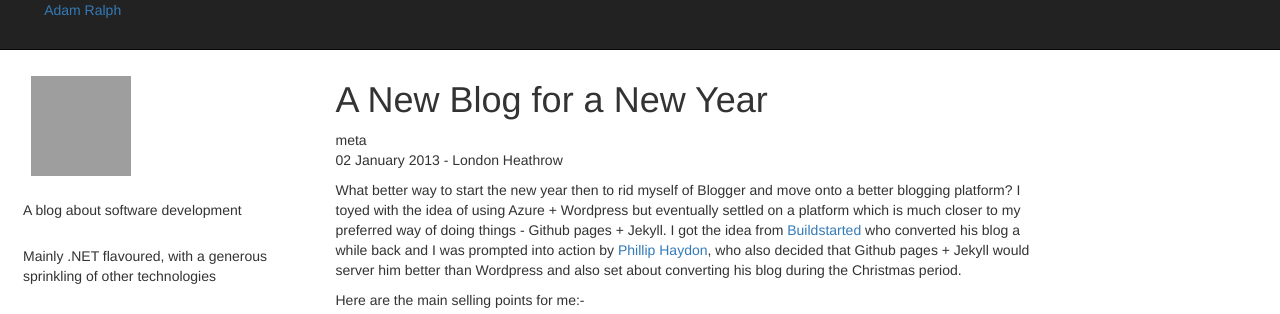
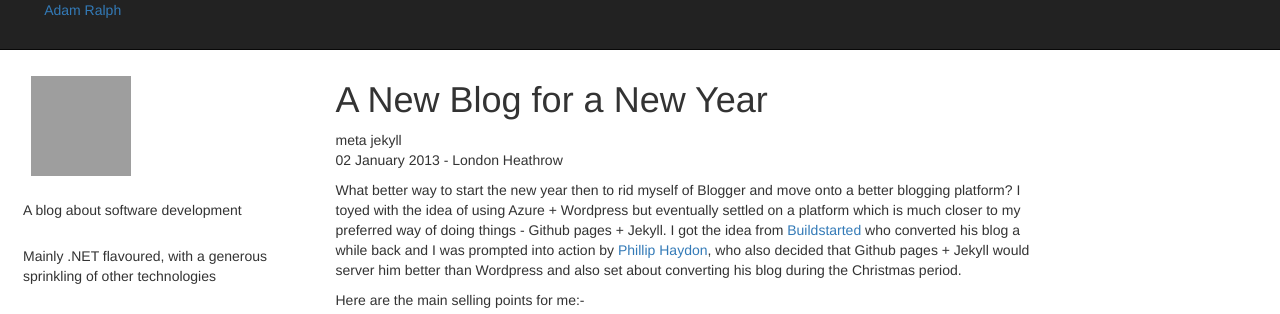
Before and after one commit to adamralph/adamralph.github.com, a Jekyll site: the page built from _posts/2013-01-02-a-new-blog-for-a-new-year.md, in a window 1280 px wide and 1013 px high, cut to the strip 0-314 px from the top of the window. Built offline with Jekyll 4.4.1, drawn with Linux system fonts in a browser that asks for light colours; nearby versions of some CDN libraries; library files that are not in the unit come from our copies; Markdown is read by kramdown in place of the engine named in the settings; comment, search, counter and statistics services are not loaded; grey boxes are pictures that could not be loaded.

Commit message:
added tag

```diff
--- a/_posts/2013-01-02-a-new-blog-for-a-new-year.md
+++ b/_posts/2013-01-02-a-new-blog-for-a-new-year.md
@@ -4,6 +4,7 @@ title: A New Blog for a New Year
 excerpt: 14
 tags:
 - meta
+- jekyll
 ---
 02 January 2013 - London Heathrow
 
```
